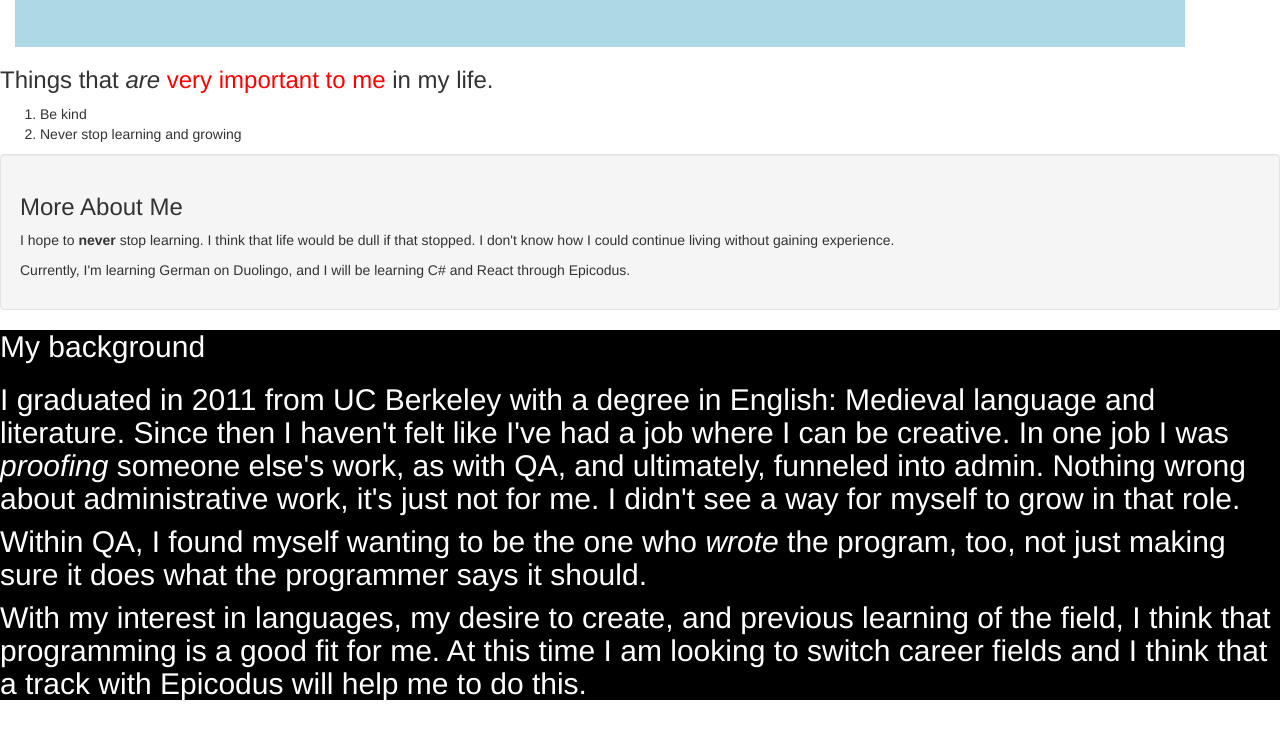
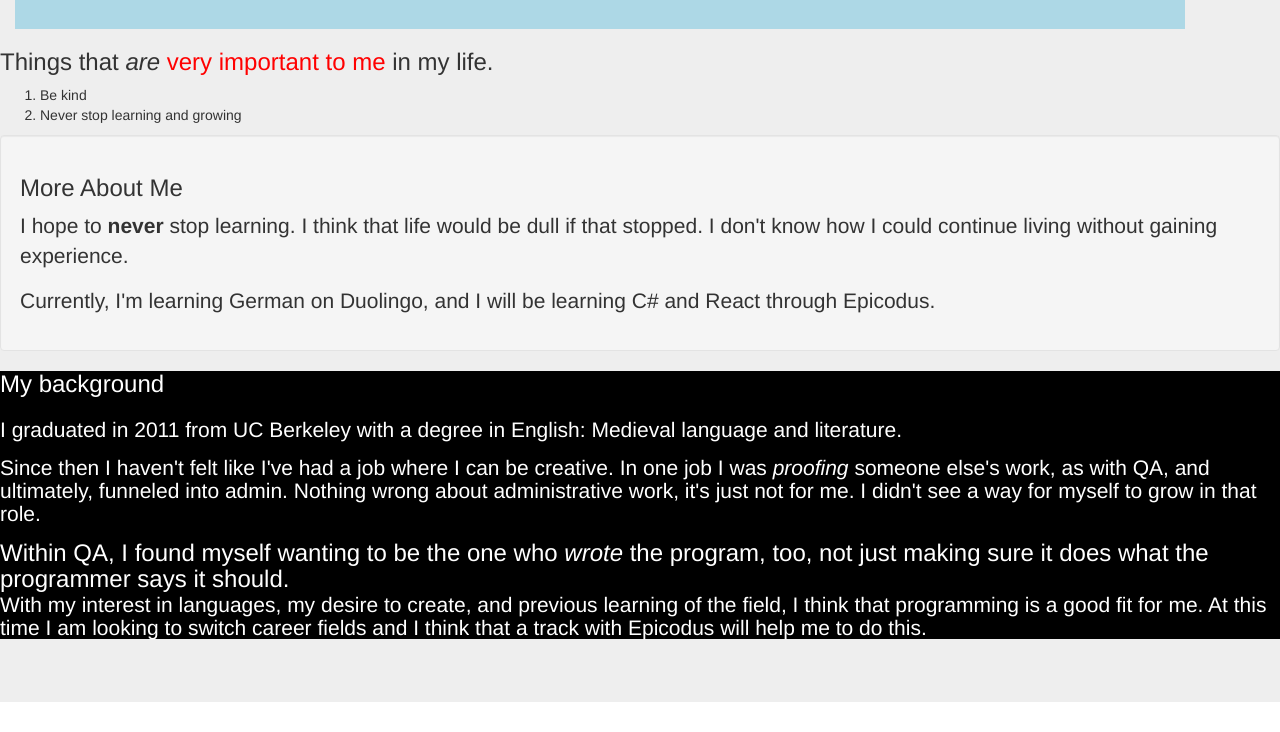
Before and after one commit to H-Len/portfolio-webpage, a plain HTML site: page index.html in a window 1280 px wide. Shown: the part 1123-1855 px from the top of the page. Before the commit the page ends 1833 px from the top, so only its background shows below. Drawn offline with Linux system fonts and the light colour scheme.

Commit message:
provide more alignment fixes in the HTML layout. Jumbotron expand to include entire body container

```diff
--- a/index.html
+++ b/index.html
@@ -17,12 +17,10 @@
               <img src="img/books.jpeg" alt="Stacks of books with three open in the center of the image.">
             </div>
           </div>
-        </div>
         <div class="panel panel-heading">
           <h1 class="well"><strong>Hannah Melendy's Portfolio Webpage</strong></h1>
         </div>
-    <h3 id="my-work">First off, here is a link for you to see other repositories in <a href="https://github.com/H-Len"> my GitHub account</a>. This will be continually updated and added to with new and improved work!
-    </h3>
+        <h3 id="my-work">First off, here is a link for you to see other repositories in <a href="https://github.com/H-Len"> my GitHub account</a>. This will be continually updated and added to with new and improved work!</h3>
         <h4>Below are some of recent repositories created the week.</h4>
         <footer>Many of these are not finished, but they provide examples to reference for some of the code learned through the week of March 18th 2019.</footer>
         <ul>
@@ -61,17 +59,20 @@
             <li>Be kind</li>
             <li>Never stop learning and growing</li>
           </ol>
-    </div>
+
         <div class="well">
           <h3>More About Me</h3>
           <p>I hope to <strong>never</strong> stop learning. I think that life would be dull if that stopped. I don't know how I could continue living without gaining experience.</p>
           <p>Currently, I'm learning German on Duolingo, and I will be learning C# and React through Epicodus.</p>
         </div>
         <div class="blackboard", class="sidebar">
-      <h2>My background<h2>
-      <p>I graduated in 2011 from UC Berkeley with a degree in English: Medieval language and literature. Since then I haven't felt like I've had a job where I can be creative. In one job I was <em>proofing</em> someone else's work, as with QA, and ultimately, funneled into admin. Nothing wrong about administrative work, it's just not for me. I didn't see a way for myself to grow in that role.<footer>Within QA, I found myself wanting to be the one who <em>wrote</em> the program, too, not just making sure it does what the programmer says it should.</footer></p>
-
+          <h3>My background<h3>
+          <p>I graduated in 2011 from UC Berkeley with a degree in English: Medieval language and literature.</p>
+          <p>Since then I haven't felt like I've had a job where I can be creative. In one job I was <em>proofing</em> someone else's work, as with QA, and ultimately, funneled into admin. Nothing wrong about administrative work, it's just not for me. I didn't see a way for myself to grow in that role.</p>
+          <footer>Within QA, I found myself wanting to be the one who <em>wrote</em> the program, too, not just making sure it does what the programmer says it should.</footer>
           <p>With my interest in languages, my desire to create, and previous learning of the field, I think that programming is a good fit for me. At this time I am looking to switch career fields and I think that a track with Epicodus will help me to do this.</p>
+        </div>
+      </div>
     </div>
   </body>
 </html>
```
Lines whose indentation alone changed are shown as unchanged.
